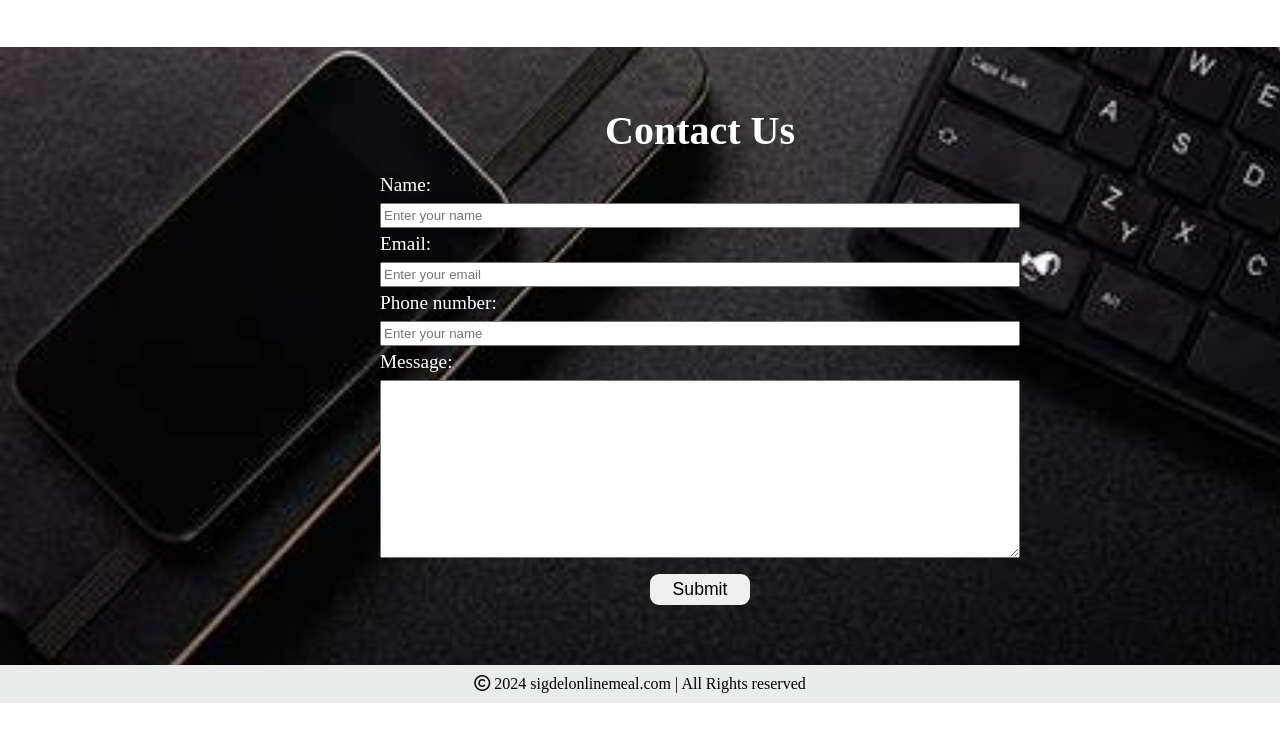
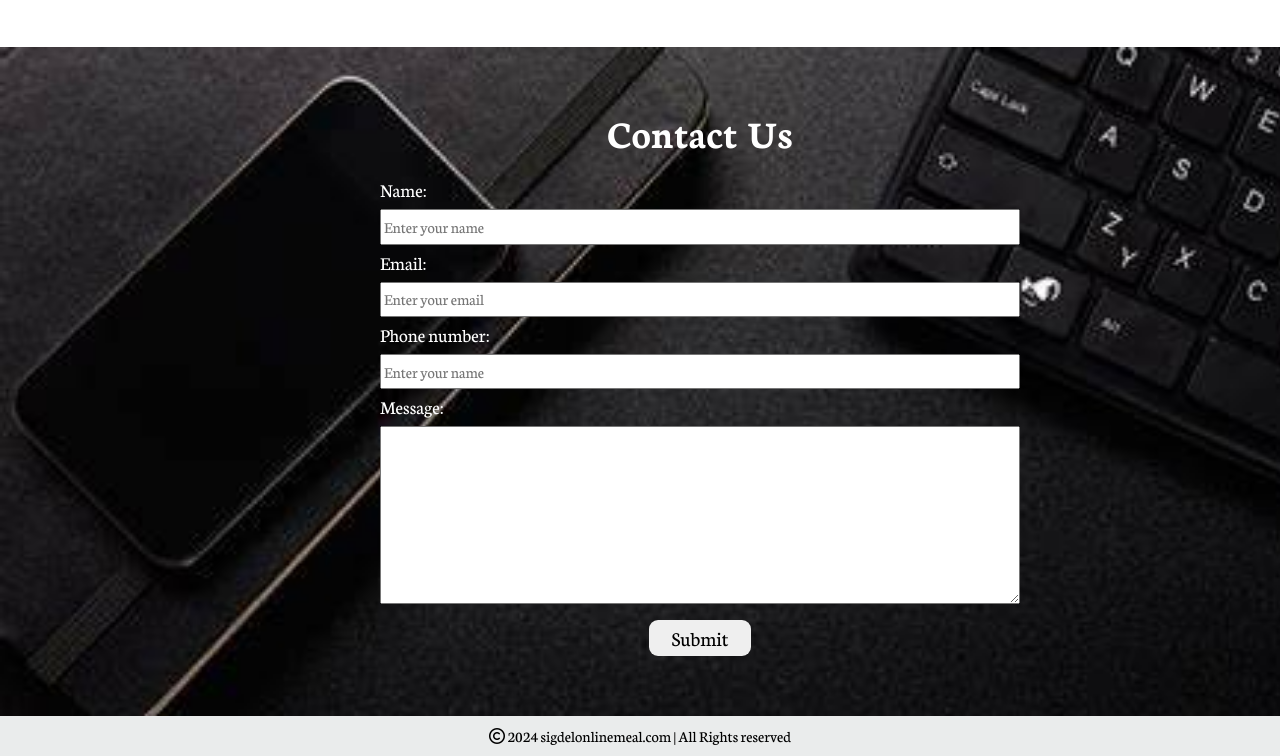
Before and after one commit to anilcodersigdel/Onlinefood-delivery, a plain HTML site: page index.html in a window 1280 px wide. Shown: the part 1877-2633 px from the top of the page. Before the commit the page ends 2580 px from the top, so only its background shows below. Drawn offline with Linux system fonts and the light colour scheme.

Commit message:
final commit

```diff
--- a/assets/css/style.css
+++ b/assets/css/style.css
@@ -1,18 +1,17 @@
+@import url('https://fonts.googleapis.com/css2?family=Neuton:ital,wght@0,200;0,300;0,400;0,700;0,800;1,400&display=swap');
+
 *{
     margin: 0;
     padding: 0;
 }
 
-/* html{
-    font-size: 100%;
-} */
 body{
+   font-family: "Neuton", serif;
     overflow-x: hidden;
 }
 
 
 .hero{
-    /* position: relative; */
     height: 100vh;
     display: flex;
     justify-content: center;
@@ -47,9 +46,7 @@ header{
     align-items: center;
 
  }
- /* nav .logo{
-    margin: 5px 8px;
- } */
+
  nav img{
     height: 60px;
     width: 60px;
@@ -100,7 +97,6 @@ header{
  #services-container{
     padding-top: 50px;
     text-align: center;
-    /* justify-content: center; */
 
  }
  .services{
@@ -187,14 +183,18 @@ label, textarea {
    font-size: 1.2rem;
 }
 input{
+   font-family: "Neuton", serif;
+   font-size: 1rem;
+   height: 19pt;
    padding: 3px 2px;
 }
 .btn1{
+   font-family: "Neuton", serif;
    margin-top: 11px;
    padding: 5px 23px;
    border-radius: 9px;
    border: none;
-   font-size: 1.1rem;
+   font-size: 1.3rem;
    cursor: pointer;
 
 }
```
